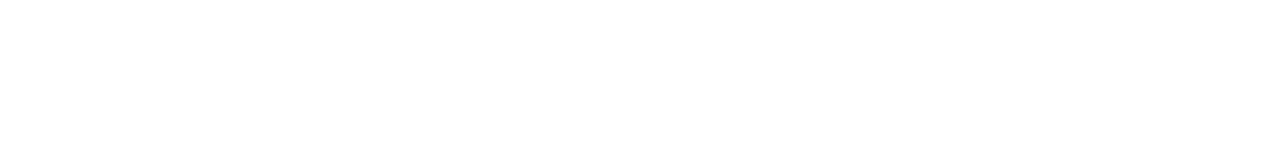
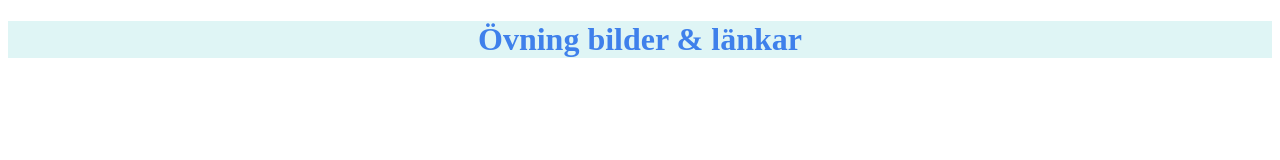
Before and after one commit to te22a-Lee-Theo/-vning-2, a plain HTML site: page index.html in a window 1280 px wide. Drawn offline with Linux system fonts and the light colour scheme.

Commit message:
ändrat text och backgrunds färg

```diff
--- a/index.html
+++ b/index.html
@@ -3,9 +3,10 @@
 <head>
     <meta charset="UTF-8">
     <meta name="viewport" content="width=device-width, initial-scale=1.0">
-    <title>Övning Blider och Länkar</title>
+    <title>Övning Blider & Länkar</title>
+    <link rel="stylesheet" href="style.css">
 </head>
 <body>
-
+    <h1>Övning bilder & länkar</h1>
 </body>
 </html>
--- a/style.css
+++ b/style.css
@@ -0,0 +1,5 @@
+h1{
+    color: #3f80eb;
+    background-color: #dff5f5;
+    text-align: center;
+}
```
